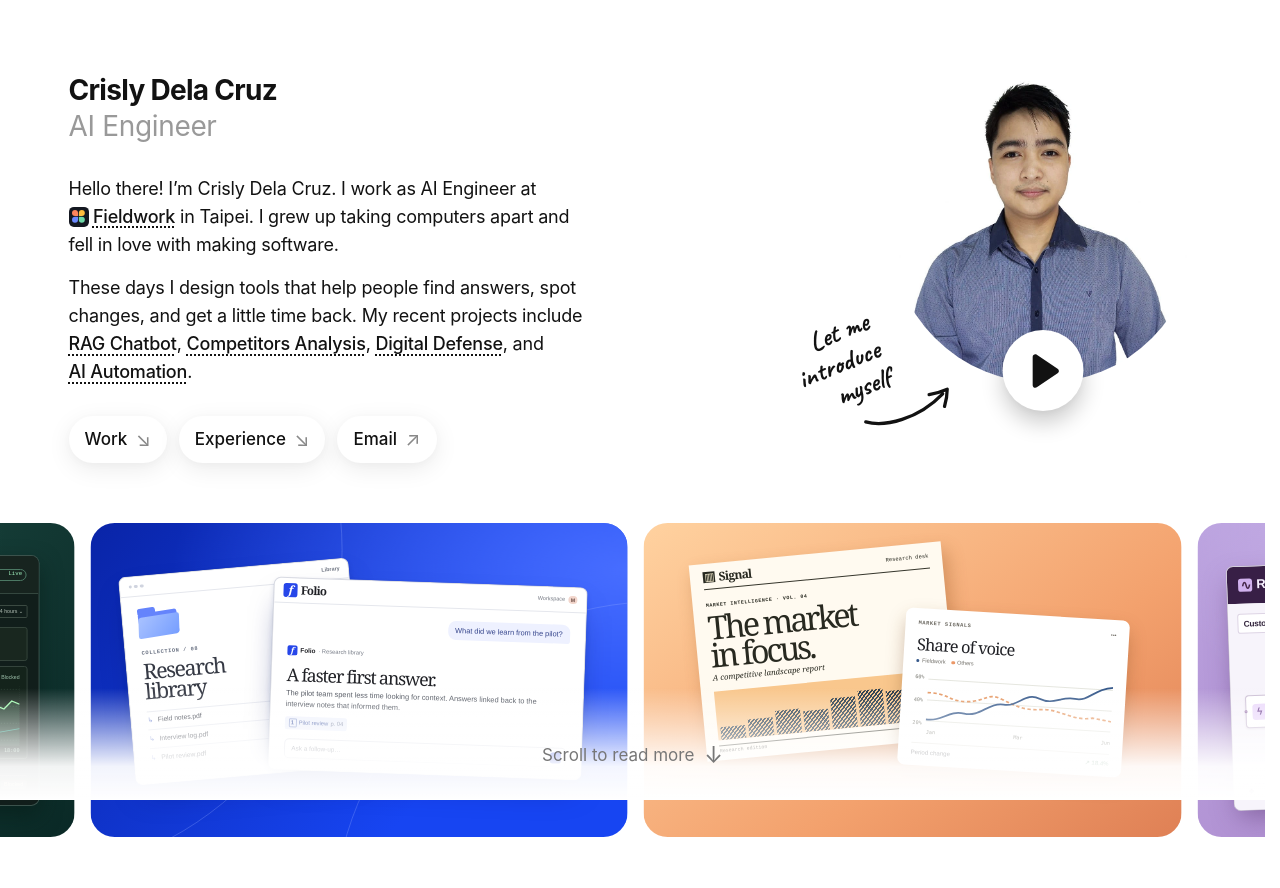
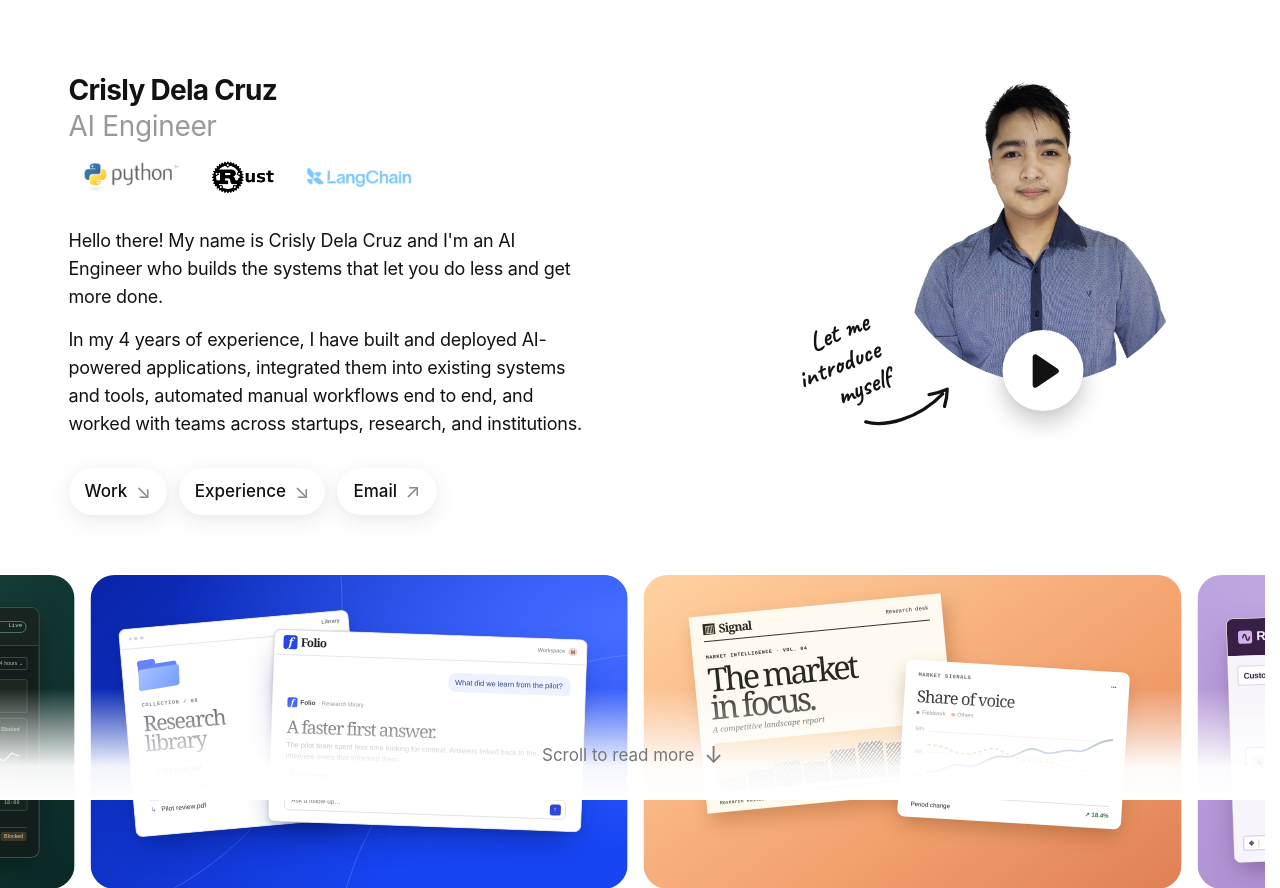
Before and after one commit to cdcris/PortfolioLight, a Laravel app: page / in a window 1280 px wide. Shown: the top 888 px of the page. Run offline with Laravel 12, Linux system fonts and the light colour scheme; style sheets or scripts are compiled from the project's sources.

Commit message:
feat: update portfolio bio and add technology logos

```diff
--- a/resources/views/welcome.blade.php
+++ b/resources/views/welcome.blade.php
@@ -18,10 +18,15 @@
                         <header class="identity">
                             <h1 id="profile-name">{{ config('portfolio.name') }}</h1>
                             <p>{{ config('portfolio.role') }}</p>
+                            <div class="mt-3 flex flex-nowrap items-center justify-center gap-x-4 md:justify-start">
+                                <img src="{{ asset('images/portfolio/logo_python.png') }}" alt="Python" class="block h-10 w-auto object-contain">
+                                <img src="{{ asset('images/portfolio/logo_rust.png') }}" alt="Rust" class="block h-10 w-auto object-contain">
+                                <img src="{{ asset('images/portfolio/langchain.png') }}" alt="LangChain" class="block h-10 w-auto object-contain">
+                            </div>
                         </header>
                         <div class="bio-copy">
-                            <p>Hello there! I’m {{ config('portfolio.name') }}. I work as {{ config('portfolio.role') }} at <a class="inline-link studio-link" href="#experience"><span class="studio-mark" aria-hidden="true"><i></i><i></i><i></i><i></i></span>Fieldwork</a> in Taipei. I grew up taking computers apart and fell in love with making software.</p>
-                            <p>These days I design tools that help people find answers, spot changes, and get a little time back. My recent projects include <a class="inline-link" href="#rag-chatbot">RAG Chatbot</a>, <a class="inline-link" href="#competitors-analysis">Competitors Analysis</a>, <a class="inline-link" href="#digital-defense">Digital Defense</a>, and <a class="inline-link" href="#ai-automation">AI Automation</a>.</p>
+                            <p>Hello there! My name is {{ config('portfolio.name') }} and I'm an {{ config('portfolio.role') }} who builds the systems that let you do less and get more done.</p>
+                            <p>In my 4 years of experience, I have built and deployed AI-powered applications, integrated them into existing systems and tools, automated manual workflows end to end, and worked with teams across startups, research, and institutions.</p>
                         </div>
                         @include('portfolio.contact-links', ['label' => 'Portfolio links'])
                     </div>
```
Also changed, not shown: public/images/portfolio/logo_rust.png (added).
